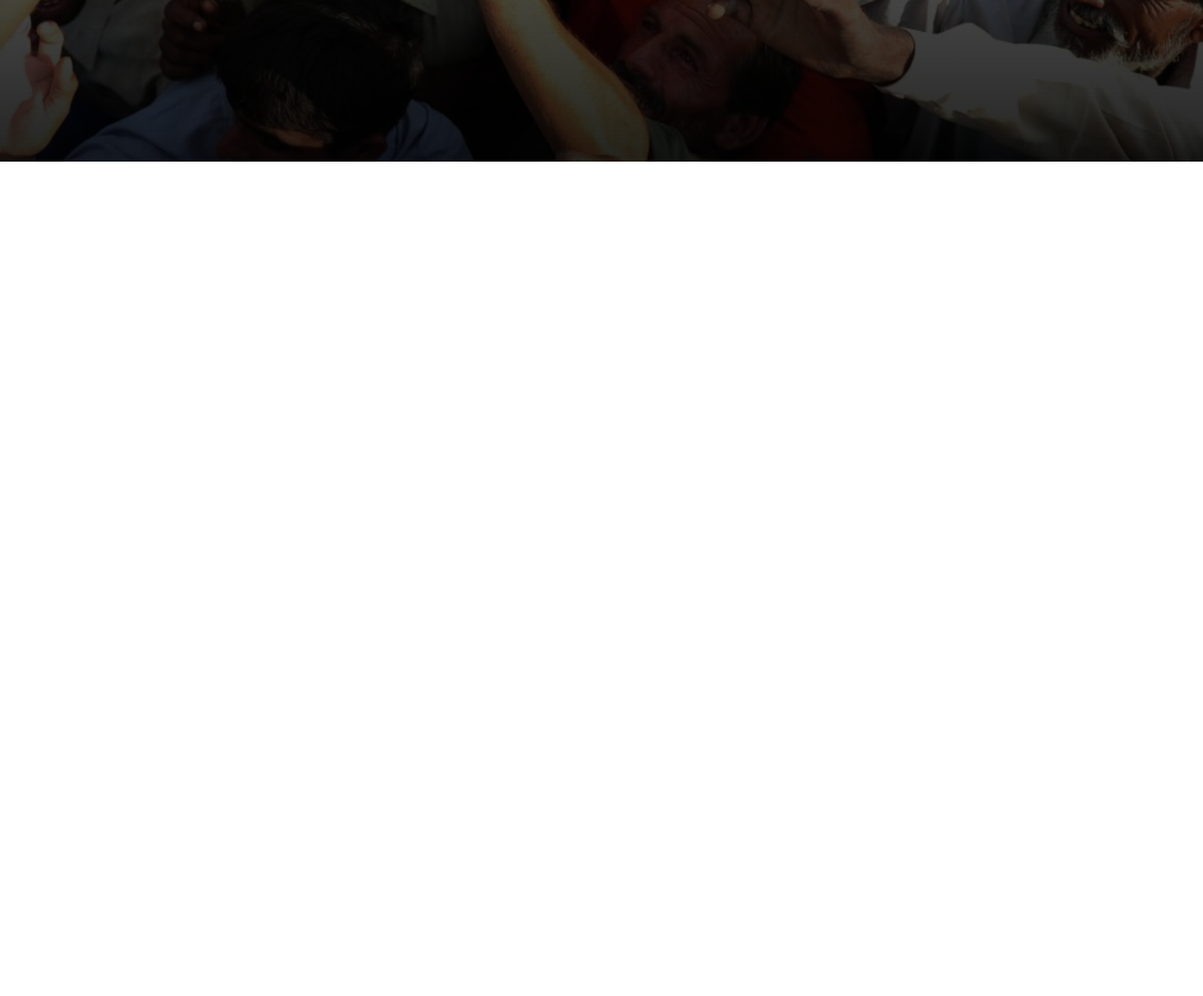
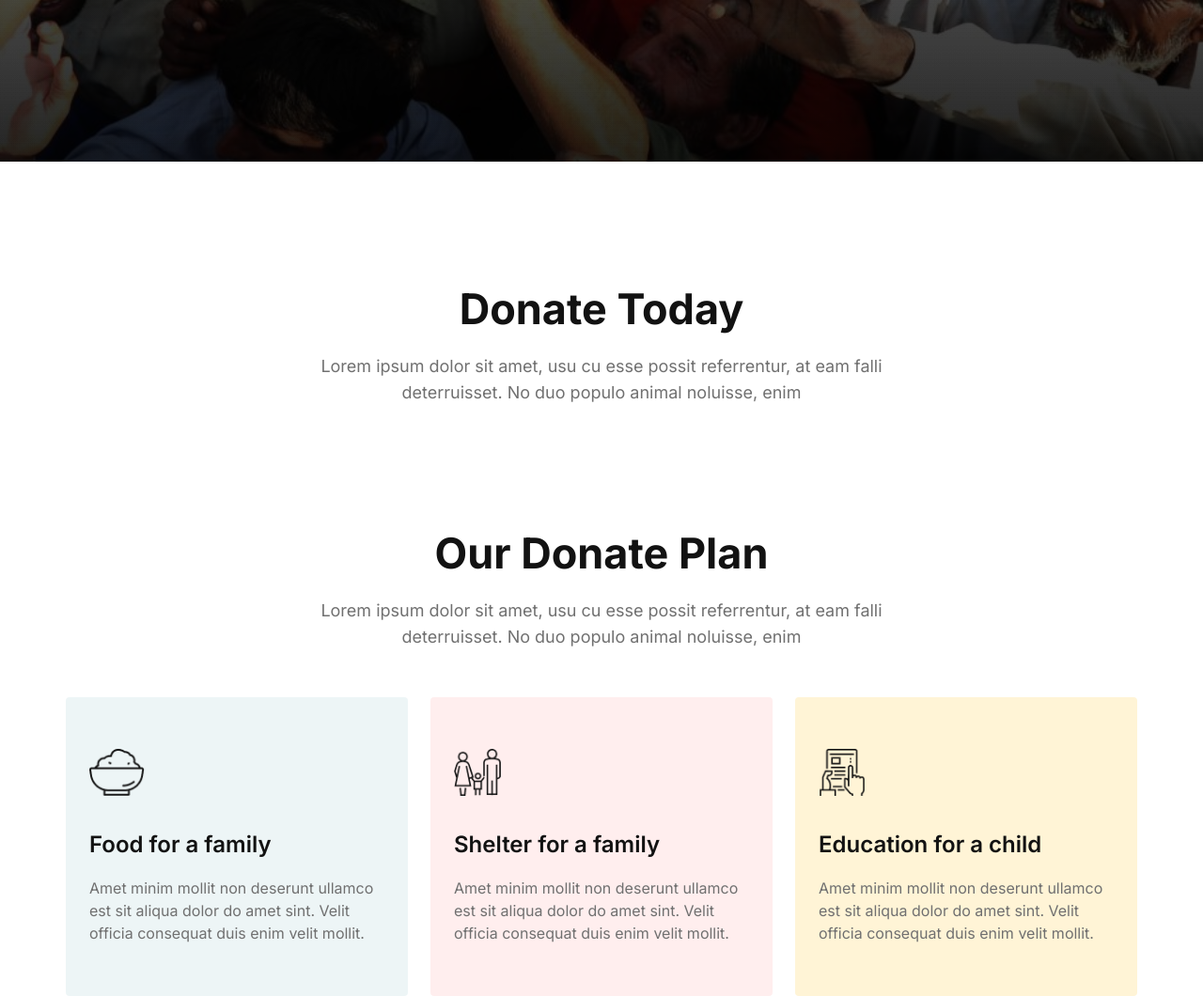
Before and after one commit to Rabby-khan-04/M01-Mod-5.5-Donation-webiste, a plain HTML site: page index.html in a window 1280 px wide. Shown: the part 500-1560 px from the top of the page at 94% size. Before the commit the page ends 800 px from the top, so only its background shows below. Drawn offline with Linux system fonts and the light colour scheme.

Commit message:
Plan Section Added

```diff
--- a/index.html
+++ b/index.html
@@ -16,6 +16,7 @@
 
     <header>
 
+        <!-- Banner Section -->
         <section class="banner">
             <div class="container">
                 <div class="banner_content_wraper text-center">
@@ -28,7 +29,57 @@
 
     </header>
 
-    <main></main>
+    <main>
+
+        <!-- Amount Section -->
+        <section class="amount pt-130">
+            <div class="container">
+                <div class="content_wraper text-center">
+                    <h2 class="section_title">Donate Today</h2>
+                    <p class="section_description">Lorem ipsum dolor sit amet, usu cu esse possit referrentur, at eam falli deterruisset. No duo populo animal noluisse, enim</p>
+                </div>
+
+                <div class="donation_form">
+                    <form action="#">
+
+                        <div class="amounts_wraper">
+                            <i class="fas fa-laugh-beam"></i>
+                        </div>
+
+                    </form>
+                </div>
+            </div>
+        </section>
+
+        <!-- Donation Plan Section -->
+        <section class="donation_plan pt-130">
+            <div class="container">
+                <div class="content_wraper text-center">
+                    <h2 class="section_title">Our Donate Plan</h2>
+                    <p class="section_description">Lorem ipsum dolor sit amet, usu cu esse possit referrentur, at eam falli deterruisset. No duo populo animal noluisse, enim</p>
+                </div>
+
+                <div class="donation_plans_container">
+                    <div class="plan plan_one">
+                        <img src="./assets/icons/food_bowl.png" alt="" class="plan_icon">
+                        <h3 class="plan_title">Food for a family</h3>
+                        <p class="plan_details">Amet minim mollit non deserunt ullamco est sit aliqua dolor do amet sint. Velit officia consequat duis enim velit mollit.</p>
+                    </div>
+                    <div class="plan plan_two">
+                        <img src="./assets/icons/shelter.png" alt="" class="plan_icon">
+                        <h3 class="plan_title">Shelter for a family</h3>
+                        <p class="plan_details">Amet minim mollit non deserunt ullamco est sit aliqua dolor do amet sint. Velit officia consequat duis enim velit mollit.</p>
+                    </div>
+                    <div class="plan plan_three">
+                        <img src="./assets/icons/Frame-1.png" alt="" class="plan_icon">
+                        <h3 class="plan_title">Education for a child</h3>
+                        <p class="plan_details">Amet minim mollit non deserunt ullamco est sit aliqua dolor do amet sint. Velit officia consequat duis enim velit mollit.</p>
+                    </div>
+                </div>
+            </div>
+        </section>
+
+    </main>
 
     <footer></footer>
 
--- a/style/style.css
+++ b/style/style.css
@@ -57,6 +57,10 @@
     background-color: transparent;
 }
 
+.content_wraper {
+    max-width: 690px;
+    margin: auto;
+}
 
 /* Banner Css */
 .banner {
@@ -90,3 +94,60 @@
     max-width: 690px;
 
 }
+
+
+/* Amount Section Css */
+
+.donation_plans_container {
+    margin-top: 50px;
+    display: flex;
+    flex-direction: row;
+    justify-content: space-between;
+    gap: 24px;
+
+}
+
+.plan {
+    padding: 55px 25px;
+    border-radius: 4px;
+    transition: 0.4s;
+    transform: translateY(0);
+}
+
+.plan_one {
+    background: rgba(79, 157, 166, 0.1);
+}
+
+.plan_two {
+    background: rgba(255, 89, 89, 0.1);
+}
+
+.plan_three {
+    background: #FFF4D6;
+}
+
+.plan:hover{
+    transform: translateY(-10px);
+    box-shadow: 0 0 7px -1px rgba(0, 0, 0, 0.085);
+}
+
+.plan_icon {
+    height: 50px;
+    display: inline-block;
+    margin-bottom: 30px;
+}
+
+.plan_title {
+    font-weight: 600;
+    font-size: 24px;
+    line-height: 36px;
+    color: #121212;
+    margin-bottom: 16px;
+}
+
+.plan_details {
+    font-weight: 400;
+    font-size: 16px;
+    line-height: 24px;
+    color: #707070;
+}
```
Also changed, not shown: assets/icons/Frame-2.png (added), assets/icons/Frame.png (added), assets/icons/food_bowl.png (added).
